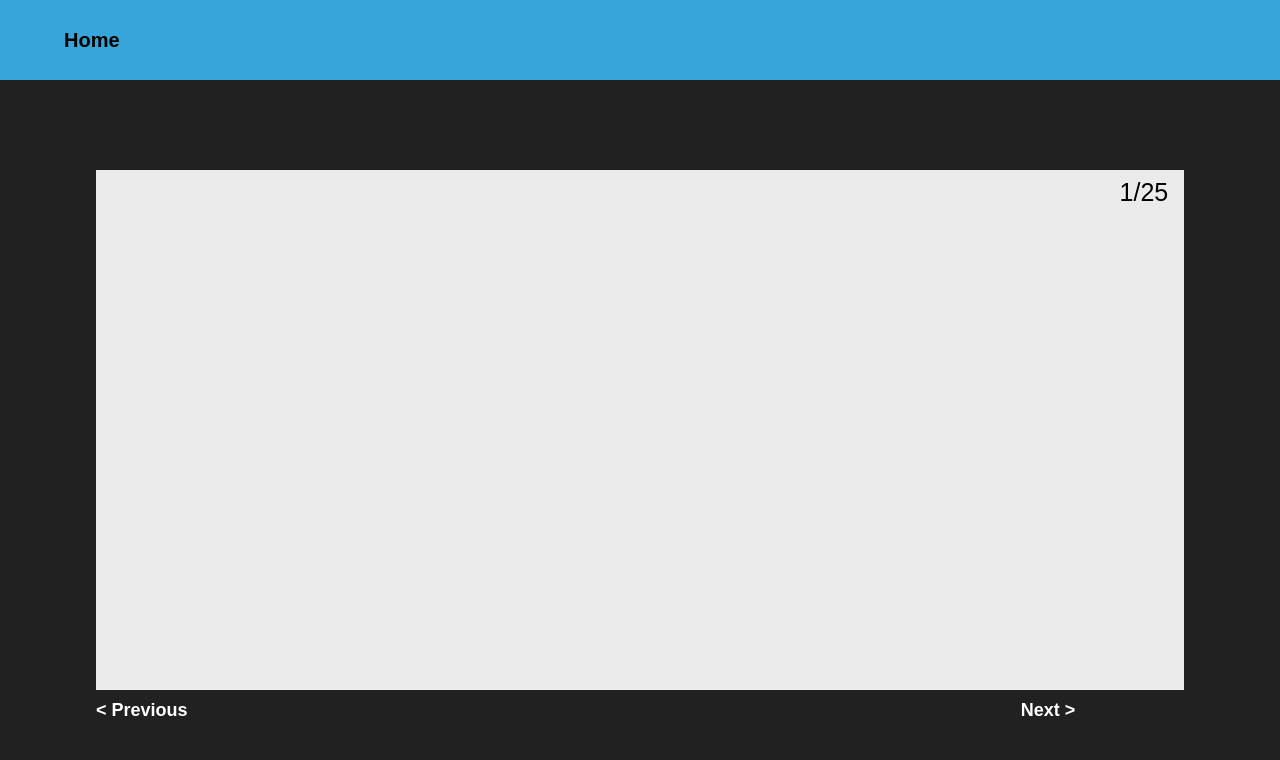
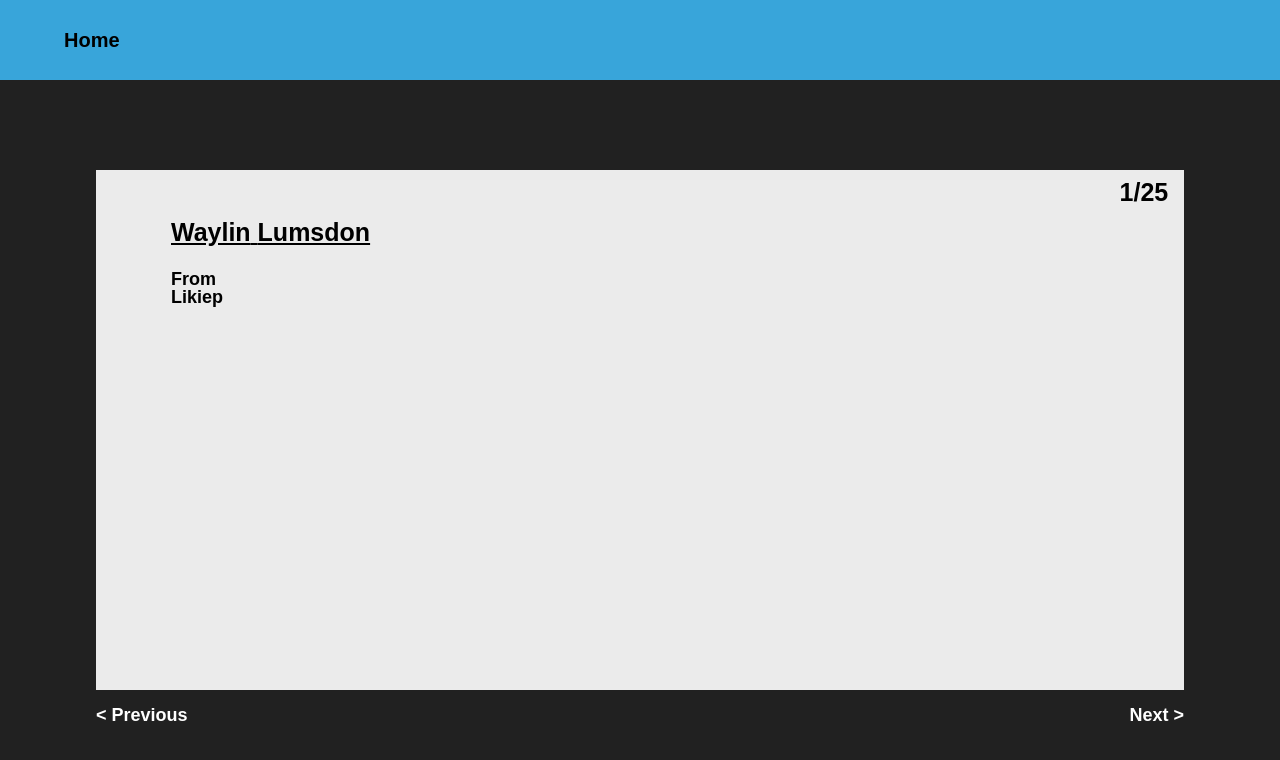
Before and after one commit to jeffnguyener/react-iii, a React (Create React App) app: page / in a window 1280 px wide. Shown: the top 760 px of the page. Built offline with nearby package versions, Linux system fonts and the light colour scheme.

Commit message:
update v2.2

```diff
--- a/src/Components/Buttons/Buttons.css
+++ b/src/Components/Buttons/Buttons.css
@@ -1,6 +1,6 @@
 .buttons-container {
     width: 85%;
-    height: 8%;
+    height: 10%;
     display: flex;
     flex-direction: row;
     align-items: center;
@@ -9,7 +9,7 @@
 
 .buttons-container > buttons {
     width: 15%;
-    height: 65%;
+    height: 60%;
     background: transparent;
     color: white;
     border: none;
@@ -17,3 +17,7 @@
     font-size: 18px;
     font-weight: bold;
 }
+
+.buttons-container > buttons:nth-last-child(1){
+    text-align: right;
+}
--- a/src/Components/Content/Content.css
+++ b/src/Components/Content/Content.css
@@ -4,13 +4,32 @@
     background: #ebebeb;
     margin-top: 7%;
     position: relative;
+}
 
-}
-.page-count-container {
+.page-index {
     width: 5%;
     height: 10%;
     position: absolute;
     right: 10px;
     top: 10px;
-    font-size: 25px
+    font-size: 25px;
+    font-weight: bolder;
 }
+
+.user {
+    position: absolute;
+    left: 75px;
+    top: 50px;
+    font-size: 25px;
+    font-weight: bolder;
+    text-decoration-line: underline;
+    text-decoration-style: solid;
+}
+
+.from {
+    position: absolute;
+    /* left: 75px; */
+    top: 50px;
+    font-size: 18px;
+    font-weight: bolder;
+}
--- a/src/Components/Content/Content.js
+++ b/src/Components/Content/Content.js
@@ -1,18 +1,32 @@
 import React, { Component } from 'react'
 import './Content.css'
+import data from '../../data'
 
-export default function Contents(props){
-    const mappedUser = props.filteredUser.map(user => (
-        <div>
-           <h1> {user.id}/25</h1>
-        </div>
-    ))
+export default function Contents(props) {
+    const mappedUser = props.filteredUser.map(user => {
+        const userData = data[user.id - 1]
+        return (
+            <div>
+                <h1 className="page-index"> {user.id}/25</h1>
+                <div className="user">
+                    <h1>{userData.name.first} {userData.name.last}
+                    </h1>
+                    <div className="from">
+                        <h1>From</h1>{userData.city}
+                    </div>
+                </div>
+
+            </div>
+        )
+    });
+
+
+
+
 
     return (
         <div className="content-container">
-            <div className="page-count-container">
-                {mappedUser}
-            </div>
+            {mappedUser}
         </div>
     )
 };
--- a/src/data.js
+++ b/src/data.js
@@ -1,6 +1,3 @@
-import React, { Component } from 'react'
-
-
 
 const data = [
     {
```
